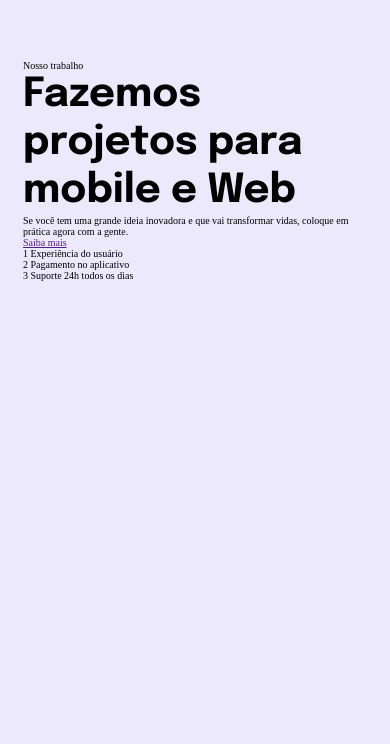
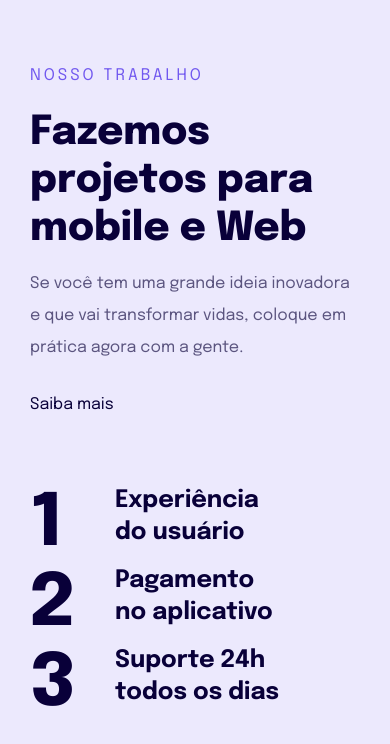
Before and after one commit to alessandraouriques/Explorer, a plain HTML site: page Projeto 02/index.html in a window 390 px wide. Drawn offline with Linux system fonts and the light colour scheme.

Commit message:
mobile terminado

```diff
--- a/Projeto 02/style.css
+++ b/Projeto 02/style.css
@@ -6,6 +6,7 @@
 
 ul {
   list-style: none;
+  margin-top: 7.2rem;
 }
 
 :root {
@@ -15,10 +16,62 @@ ul {
 body {
   background: #ECE9FD;
   padding: 6.0rem 2.3rem 6.6rem;
+  font-family: 'Epilogue', sans-serif;
+  font-size: 1.6rem;
+}
+
+main {
+  max-width: 33rem;
+  margin: 0 auto;
 }
 
 h1 {
-  font-family: 'Epilogue', sans-serif;
   font-size: 4.0rem;
   line-height: 4.8rem;
+  color: #090039;
+  margin-bottom: 1.5rem;
+  font-weight: 800;
 }
+
+main p:first-child {
+  color: #7158EF;
+  letter-spacing: 3px;
+  text-transform: uppercase;
+  line-height: 3.2rem;
+  margin-bottom: 1.7rem;
+}
+
+h1 + p {
+  color: rgba(10, 0, 57, 0.64);
+  line-height: 3.2rem;
+  margin-bottom: 3.2rem;
+  max-width: 32.9rem;
+}
+
+a {
+  color: #090039;
+  text-decoration: none;
+}
+
+a:hover {
+  font-weight: bold;
+}
+
+ul li {
+font-weight: 700;
+font-size: 2.4rem;
+line-height: 3.2rem;
+color: #090039;
+max-width: 25.7rem;
+display: flex;
+gap: 3.8rem
+}
+
+ul li span {
+font-weight: 800;
+font-size: 7.2rem;
+line-height: 8.0rem;
+letter-spacing: -2px;
+color: #090039;
+min-width: 4.7rem;
+}
```
